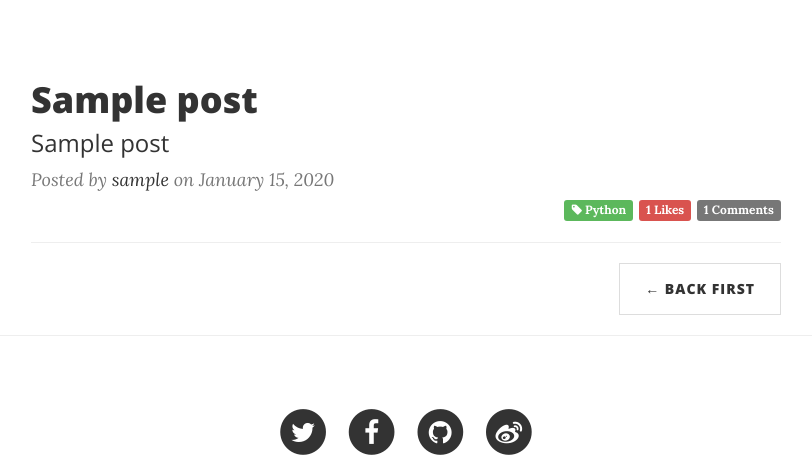
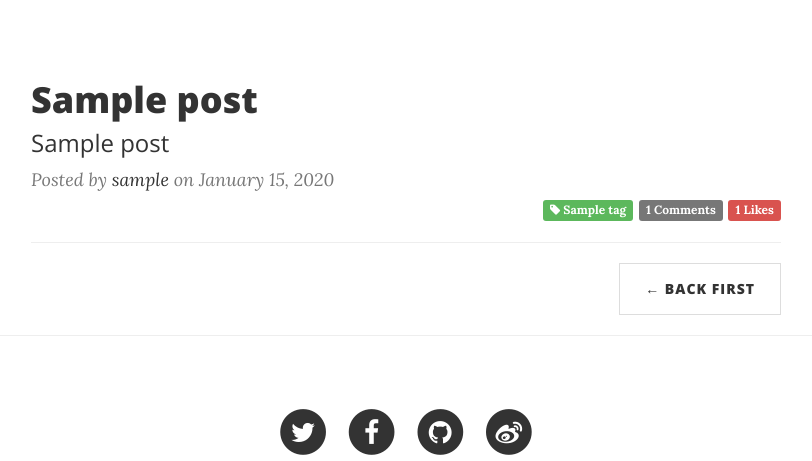
Before and after one commit to fangjh13/Ftown, a Flask app: page /blog/ in a window 1280 px wide. Shown: the part 448-909 px from the top of the page, without its empty margins (234-1046 px from the left). Run offline with Flask 2, Linux system fonts and the light colour scheme; tables that the repository leaves empty hold one stand-in row (values such as "Sample post"); some libraries are stand-ins or nearby versions.

Commit message:
display page tags

```diff
--- a/app/templates/blog/_posts.html
+++ b/app/templates/blog/_posts.html
@@ -8,9 +8,11 @@
         </a>
         <p class="post-meta" style="margin-bottom: 0px;">Posted by <a href="{{ url_for('blog.about') }}">{{ post.author.username }}</a> on {{ moment(post.timestamp).format('LL') }}</p>
         <div class="post-footer">
-            <a href="#"><span class="label label-success"><i class="fa fa-tag"></i> Python</span></a>
+            {% for tag in post.tags %}
+                <a href="#"><span class="label label-success"><i class="fa fa-tag"></i> {{ tag.name }}</span></a>
+            {% endfor %}
+            <a href="{{ url_for('blog.onepost', post_id=post.id) }}#comment"><span class="label label-default">{{ post.comments.count() }} Comments</span></a>
             <a href="{{ url_for('blog.like', id=post.id, page=request.args.get('page')) }}"><span class="label label-danger">{{ post.likes }} Likes</span></a>
-            <a href="{{ url_for('blog.onepost', post_id=post.id) }}#comment"><span class="label label-default">{{ post.comments.count() }} Comments</span></a>
         </div>
     </div>
     <hr>
--- a/app/templates/blog/post.html
+++ b/app/templates/blog/post.html
@@ -28,7 +28,9 @@
                 <div class="col-lg-8 col-lg-offset-2 col-md-10 col-md-offset-1">
                     {{ post.body_html | safe }}
                     <div class="content-footer">
-                        <span class="label label-success"><i class="fa fa-tag"></i> Python</span>
+                        {% for tag in post.tags %}
+                            <span class="label label-success"><i class="fa fa-tag"></i> {{ tag.name }}</span>
+                        {% endfor %}
                         <a href="{{ url_for('blog.like', id=post.id) }}"><span class="label label-danger">{{ post.likes }} Likes</span></a>
                         <div class="post-views">浏览量 {{ post.views }}</div>
                     </div>
```
